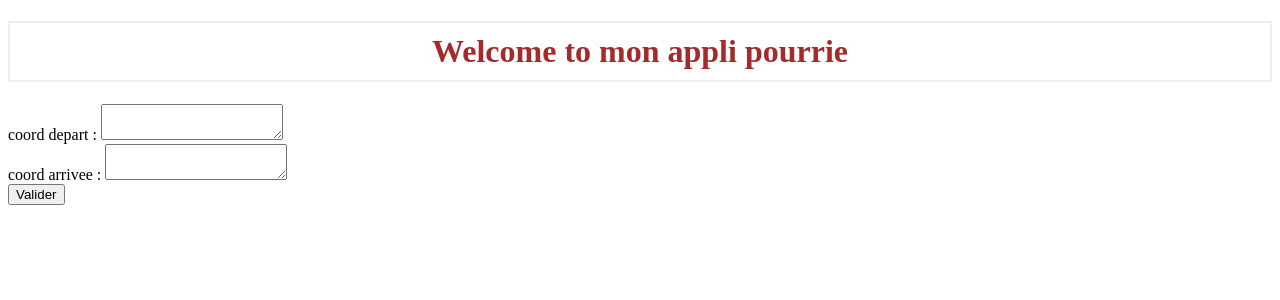
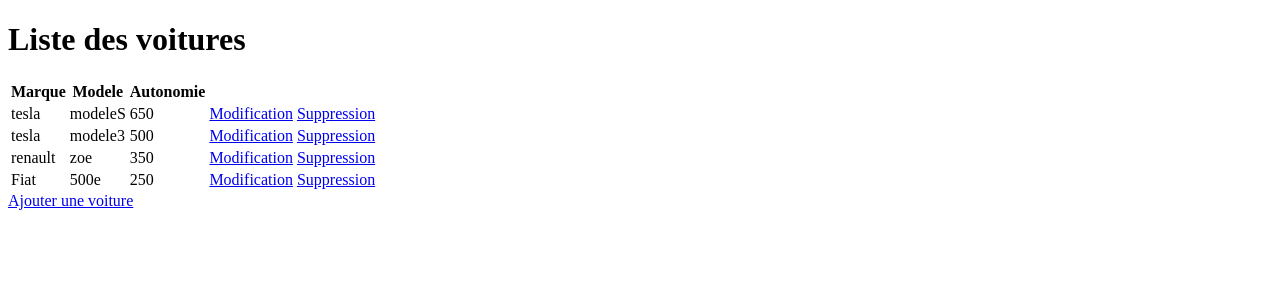
Before and after one commit to antoineszr/VoituresElec, a Flask app: page / in a window 1280 px wide. Shown: the top 300 px of the page. Run offline with Flask 2, Linux system fonts and the light colour scheme; data comes from the database, SQL or seed files in the repository; both versions use the stored data as it was after the commit; parts of the project's set-up code (start-up, migrations or seed data) failed here and were passed over.

Commit message:
fin de seance

```diff
--- a/app.py
+++ b/app.py
@@ -1,11 +1,72 @@
-from sqlite3 import *
-from flask import Flask, render_template
-from . import db
+import sqlite3
+from flask import Flask
+from flask import render_template, request, redirect, url_for, g
+app = Flask(__name__)
 
+DATABASE = "database.db"
 
-app = Flask(__name__)
-db.init_app(app)
+def get_db():
+    db = getattr(g, '_database', None)
+    if db is None:
+        db = g._database = sqlite3.connect(DATABASE)
+        db.row_factory = sqlite3.Row
+    return db
+
+def query_db(query, args=(), one=False):
+    cur = get_db().execute(query, args)
+    rv = cur.fetchall()
+    cur.close()
+    return (rv[0] if rv else None) if one else rv
+
+def change_db(query,args=()):
+    cur = get_db().execute(query, args)
+    get_db().commit()
+    cur.close()
+
+@app.teardown_appcontext
+def close_connection(exception):
+    db = getattr(g, '_database', None)
+    if db is not None:
+        db.close()
+
 
 @app.route('/')
 def index():
-    return render_template('index.html')
+    voitures_list=query_db("SELECT * FROM voitures")
+    return render_template("index.html",voitures_list=voitures_list)
+
+@app.route('/create', methods=['GET', 'POST'])
+def create():
+
+    if request.method == "GET":
+        return render_template("create.html",voitures=None)
+
+    if request.method == "POST":
+        voitures=request.form.to_dict()
+        values=[voitures["marque"],voitures["modele"],voitures["autonomie"]]
+        change_db("INSERT INTO voitures (marque,modele,autonomie) VALUES (?,?,?)",values)
+        return redirect(url_for("index"))
+
+@app.route('/update/<int:id>', methods=['GET', 'POST'])
+def udpate(id):
+
+    if request.method == "GET":
+        voitures=query_db("SELECT * FROM voitures WHERE id=?",[id],one=True)
+        return render_template("update.html",voitures=voitures)
+
+    if request.method == "POST":
+        voitures=request.form.to_dict()
+        values=[voitures["marque"],voitures["modele"],voitures["autonomie"],id]
+        change_db("UPDATE voitures SET marque=?, modele=?, autonomie=? WHERE ID=?",values)
+        return redirect(url_for("index"))
+
+@app.route('/delete/<int:id>', methods=['GET', 'POST'])
+def delete(id):
+
+    if request.method == "GET":
+        voitures=query_db("SELECT * FROM voitures WHERE id=?",[id],one=True)
+        return render_template("delete.html",voitures=voitures)
+
+    if request.method == "POST":
+        change_db("DELETE FROM voitures WHERE id = ?",[id])
+        return redirect(url_for("index"))
--- /dev/null
+++ b/templates/base.html
@@ -0,0 +1,11 @@
+<!DOCTYPE html>
+<html>
+    <head>
+        <title>sauzerator</title>
+    </head>
+    <body>
+        <h1>{% block titre %}Mon titre{% endblock %}</h1>
+
+        {% block contenu %}Mon contenu{% endblock %}
+    </body>
+</html>
--- /dev/null
+++ b/templates/create.html
@@ -0,0 +1,2 @@
+{% extends "form.html" %}
+{% block titre %}Ajout d'une voiture{% endblock %}
--- a/templates/index.html
+++ b/templates/index.html
@@ -1,25 +1,27 @@
-<!DOCTYPE html>
-<html lang="fr">
-<head>
-    <meta charset="UTF-8">
-    <link rel="stylesheet" href="{{ url_for('static', filename= 'css/style.css') }}">
-    <title>Appli flask</title>
-</head>
-<body>
-   <h1>Welcome to mon appli pourrie</h1>
-   <form action="/ma-page-de-traitement" method="post">
-    <div>
-        <label for="msg">coord depart :</label>
-        <textarea id="depart" name="voiture_depart"></textarea>
-    </div>
-    <div>
-        <label for="msg">coord arrivee :</label>
-        <textarea id="arrivee" name="voiture_arrivee"></textarea>
-    </div>
-    <div class="button">
-        <button type="submit">Valider</button>
-    </div>
-</form>
+{% extends "base.html" %}
 
-</body>
-</html>
+{% block titre %}Liste des voitures{% endblock %}
+
+{% block contenu %}
+<table>
+    <tr>
+        <th>Marque</th>
+        <th>Modele</th>
+        <th>Autonomie</th>
+    </tr>
+    {% for voitures in voitures_list %}
+    <tr>
+        <td>{{voitures.marque}}</td>
+        <td>{{voitures.modele}}</td>
+        <td>{{voitures.autonomie}}</td>
+        <td>
+            <a href="./update/{{voitures.id}}">Modification</a>
+            <a href="./delete/{{voitures.id}}">Suppression</a>
+        </td>
+    </tr>
+    {% endfor %}
+</table>
+
+<a href="./create">Ajouter une voiture</a>
+
+{% endblock %}
--- /dev/null
+++ b/templates/update.html
@@ -0,0 +1,2 @@
+{% extends "form.html" %}
+{% block titre %}Modification d'une voiture{% endblock %}
```
Also changed, not shown: ServerSOAP.py (added, +42 -0 lines), templates/delete.html (added, +11 -0 lines), templates/form.html (added, +16 -0 lines), database.db (added).
